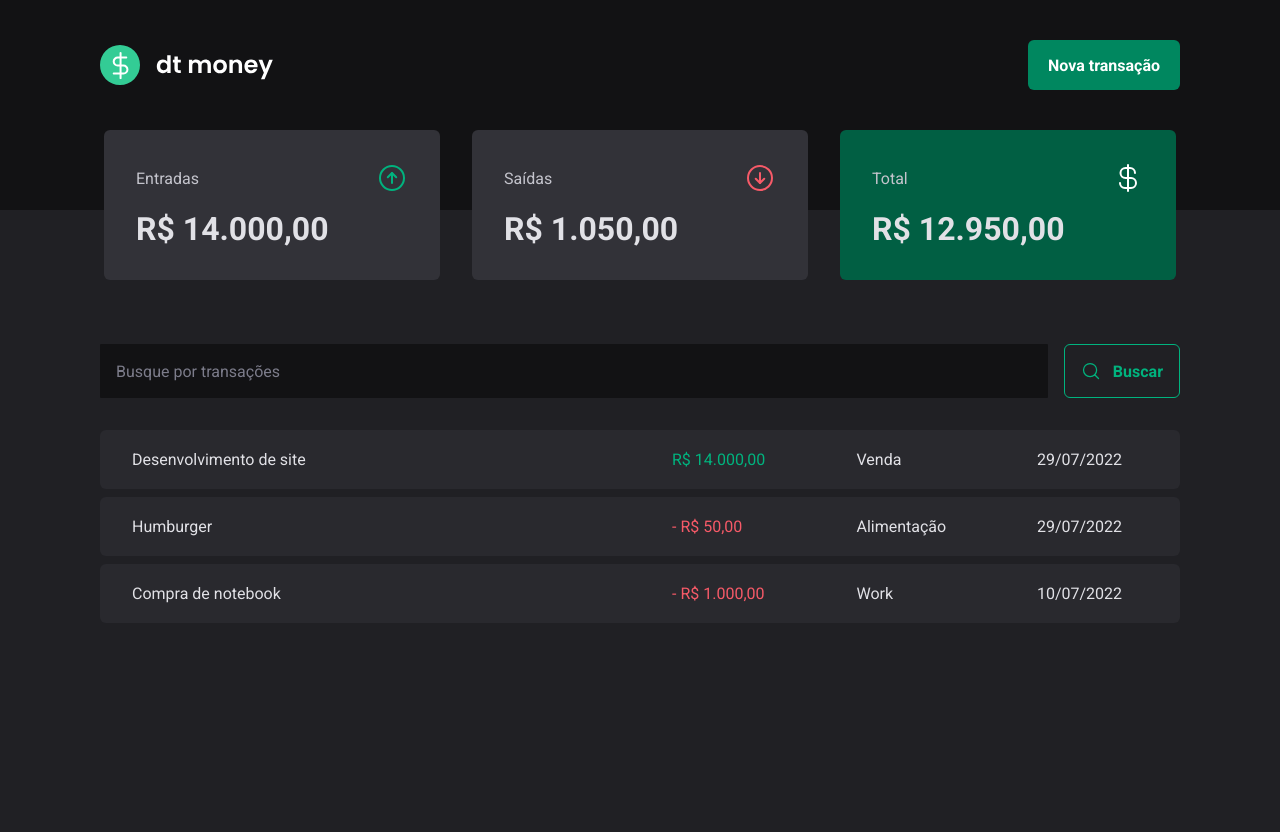
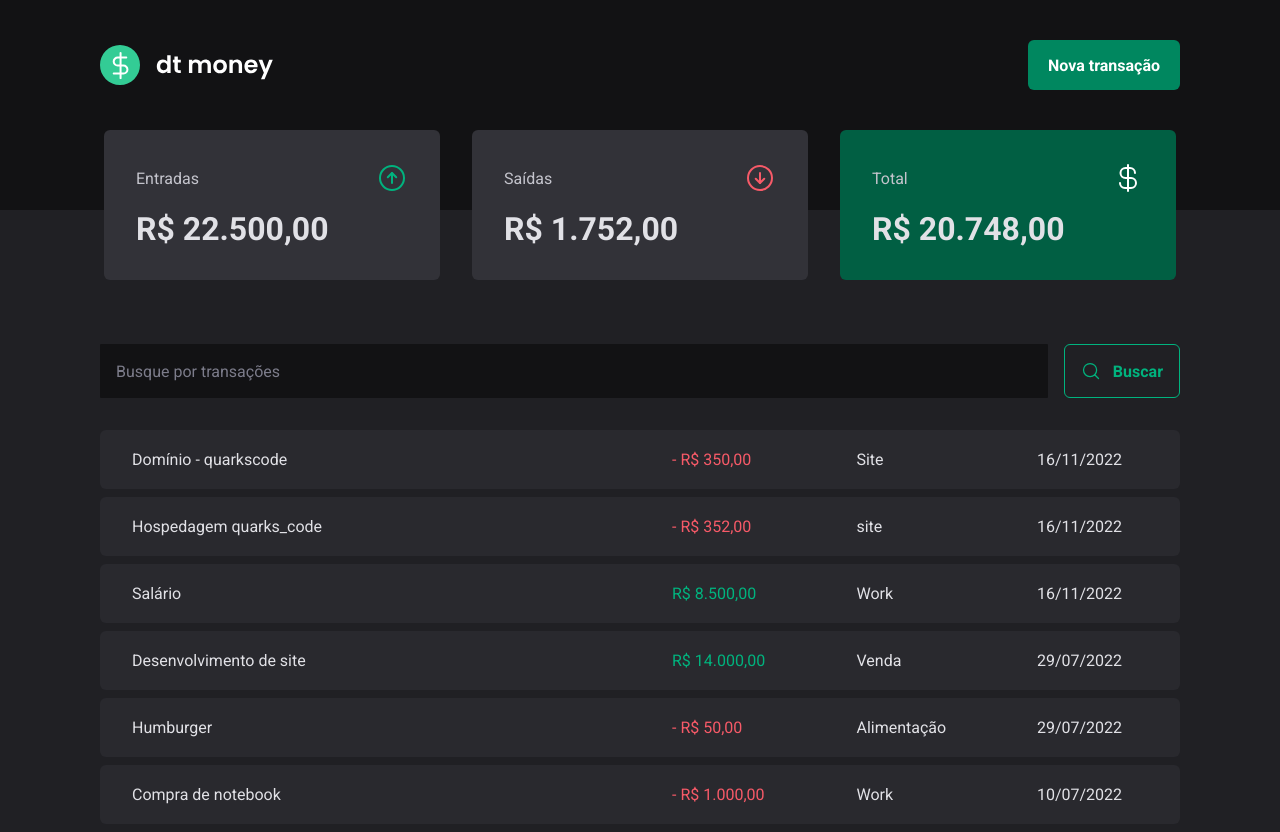
Before and after one commit to esbnet/ignite-new-dt-money, a React (Vite) app: page / in a window 1280 px wide. Before the commit the page ends 800 px from the top, so only its background shows below. Built offline with nearby package versions, Linux system fonts and the light colour scheme; data requests are answered from the project's data file.

Commit message:
refactor: :recycle: create transaction into context Transaction

```diff
--- a/server.json
+++ b/server.json
@@ -23,6 +23,30 @@
       "category": "Work",
       "price": 1000,
       "createdAt": "2022-07-10T19:39:44.505Z"
+    },
+    {
+      "description": "Salário",
+      "price": 8500,
+      "category": "Work",
+      "type": "income",
+      "createdAt": "2022-11-16T20:13:48.322Z",
+      "id": 4
+    },
+    {
+      "description": "Hospedagem quarks_code",
+      "price": 352,
+      "category": "site",
+      "type": "outcome",
+      "createdAt": "2022-11-16T20:18:14.283Z",
+      "id": 5
+    },
+    {
+      "description": "Domínio - quarkscode",
+      "price": 350,
+      "category": "Site",
+      "type": "outcome",
+      "createdAt": "2022-11-16T21:00:24.136Z",
+      "id": 6
     }
   ]
 }
--- a/src/components/SearchForm/index.tsx
+++ b/src/components/SearchForm/index.tsx
@@ -5,7 +5,7 @@ import { zodResolver } from "@hookform/resolvers/zod"
 
 import { MagnifyingGlass } from "phosphor-react"
 import { SearchFormContainer } from "./styles"
-import { TrasactionsContext } from "../../contexts/TransactionsContext"
+import { TransactionsContext } from "../../contexts/TransactionsContext"
 import { useContext } from "react"
 
 const searchFormSchema = z.object({ query: z.string() })
@@ -13,7 +13,7 @@ const searchFormSchema = z.object({ query: z.string() })
 type SearchFormInputs = z.infer<typeof searchFormSchema>
 
 export function SearchForm() {
-  const { fetchTransactions } = useContext(TrasactionsContext)
+  const { fetchTransactions } = useContext(TransactionsContext)
   const {
     register,
     handleSubmit,
--- a/src/components/Summary/index.tsx
+++ b/src/components/Summary/index.tsx
@@ -1,6 +1,6 @@
 import { ArrowCircleDown, ArrowCircleUp, CurrencyDollar } from "phosphor-react"
 import { useContext } from "react"
-import { TrasactionsContext } from "../../contexts/TransactionsContext"
+import { TransactionsContext } from "../../contexts/TransactionsContext"
 import { useSummary } from "../../hooks/useSummary"
 import { priceFormatter } from "../../utils/formatter"
 import { SummaryCard, SummaryContainer } from "./styles"
--- a/src/contexts/TransactionsContext.tsx
+++ b/src/contexts/TransactionsContext.tsx
@@ -4,32 +4,56 @@ import { api } from "../lib/axios"
 interface Transaction {
   id: number
   description: string
-  type: "income" | "outcome"
   price: number
   category: string
+  type: "income" | "outcome"
   createdAt: string
+}
+
+interface CreateTransactionInput {
+  description: string
+  price: number
+  category: string
+  type: "income" | "outcome"
 }
 
 interface TransactionContextType {
   transactions: Transaction[]
   fetchTransactions: (query?: string) => Promise<void>
+  createTransaction: (data: CreateTransactionInput) => Promise<void>
 }
 
 interface TransactionsProviderProps {
   children: ReactNode
 }
 
-export const TrasactionsContext = createContext({} as TransactionContextType)
+export const TransactionsContext = createContext({} as TransactionContextType)
 
 export function TransactionsProvider({ children }: TransactionsProviderProps) {
   const [transactions, setTransacrions] = useState<Transaction[]>([])
 
   async function fetchTransactions(query?: string) {
-    const response = await api.get('/transactions', {
-      params:{ q: query,}
+    const response = await api.get("/transactions", {
+      params: {
+        _sort: "createdAt",
+        _order: "desc",
+        q: query,
+      },
     })
 
     setTransacrions(response.data)
+  }
+
+  async function createTransaction(data: CreateTransactionInput) {
+    const { description, price, category, type } = data
+    const response = await api.post("/transactions", {
+      description,
+      price,
+      category,
+      type,
+      createdAt: new Date(),
+    })
+    setTransacrions((state) => [response.data, ...state])
   }
 
   useEffect(() => {
@@ -37,13 +61,14 @@ export function TransactionsProvider({ children }: TransactionsProviderProps) {
   }, [])
 
   return (
-    <TrasactionsContext.Provider
+    <TransactionsContext.Provider
       value={{
         transactions,
         fetchTransactions,
+        createTransaction,
       }}
     >
       {children}
-    </TrasactionsContext.Provider>
+    </TransactionsContext.Provider>
   )
 }
--- a/src/hooks/useSummary.ts
+++ b/src/hooks/useSummary.ts
@@ -1,8 +1,8 @@
 import { useContext } from "react"
-import { TrasactionsContext } from "../contexts/TransactionsContext"
+import { TransactionsContext } from "../contexts/TransactionsContext"
 
 export function useSummary() {
-  const { transactions } = useContext(TrasactionsContext)
+  const { transactions } = useContext(TransactionsContext)
 
   const summary = transactions.reduce(
     (acc, transaction) => {
--- a/src/pages/Transactions/components/NewTransactionModal/index.tsx
+++ b/src/pages/Transactions/components/NewTransactionModal/index.tsx
@@ -1,8 +1,21 @@
+import { useContext } from "react"
+import { Controller, useForm } from "react-hook-form"
+
 import * as Dialog from "@radix-ui/react-dialog"
 import { ArrowCircleDown, ArrowCircleUp, X } from "phosphor-react"
 
 import * as z from "zod"
 import { zodResolver } from "@hookform/resolvers/zod"
+
+import {
+  CloseButton,
+  Content,
+  Overlay,
+  TrasactionType,
+  TrasactionTypeButton,
+} from "./styles"
+
+import { TransactionsContext } from "../../../../contexts/TransactionsContext"
 
 const newTransactionFormSchema = z.object({
   description: z.string(),
@@ -13,29 +26,31 @@ const newTransactionFormSchema = z.object({
 
 type NewTransactionFormInputs = z.infer<typeof newTransactionFormSchema>
 
-import {
-  CloseButton,
-  Content,
-  Overlay,
-  TrasactionType,
-  TrasactionTypeButton,
-} from "./styles"
-import { Controller, useForm } from "react-hook-form"
+export function NewTransactionModal() {
+  const { createTransaction } = useContext(TransactionsContext)
 
-export function NewTransactionModal() {
   const {
     register,
     handleSubmit,
     formState: { isSubmitting },
     control,
+    reset,
   } = useForm<NewTransactionFormInputs>({
     resolver: zodResolver(newTransactionFormSchema),
     defaultValues: { type: "income" },
   })
 
   async function handleCreateNewTransaction(data: NewTransactionFormInputs) {
-    await new Promise((resolve) => setTimeout(resolve, 2000))
-    console.log(data)
+    const { description, price, category, type } = data
+
+    await createTransaction({
+      description,
+      price,
+      category,
+      type,
+    })
+
+    reset()
   }
 
   return (
--- a/src/pages/Transactions/index.tsx
+++ b/src/pages/Transactions/index.tsx
@@ -6,12 +6,12 @@ import {
   TransactionsContainer,
   TransactionsTable,
 } from "./styles"
-import { useContext,  } from "react"
-import { TrasactionsContext } from "../../contexts/TransactionsContext"
+import { useContext } from "react"
+import { TransactionsContext } from "../../contexts/TransactionsContext"
 import { dateFormatter, priceFormatter } from "../../utils/formatter"
 
 export function Transactions() {
-  const { transactions} = useContext(TrasactionsContext)
+  const { transactions } = useContext(TransactionsContext)
 
   return (
     <div>
@@ -27,12 +27,14 @@ export function Transactions() {
                   <td width='50%'>{transaction.description}</td>
                   <td>
                     <PriceHighlight variant={transaction.type}>
-                      {transaction.type==="outcome" && "- "}
+                      {transaction.type === "outcome" && "- "}
                       {priceFormatter.format(transaction.price)}
                     </PriceHighlight>
                   </td>
                   <td>{transaction.category}</td>
-                  <td>{dateFormatter.format(new Date(transaction.createdAt))}</td>
+                  <td>
+                    {dateFormatter.format(new Date(transaction.createdAt))}
+                  </td>
                 </tr>
               )
             })}
```
